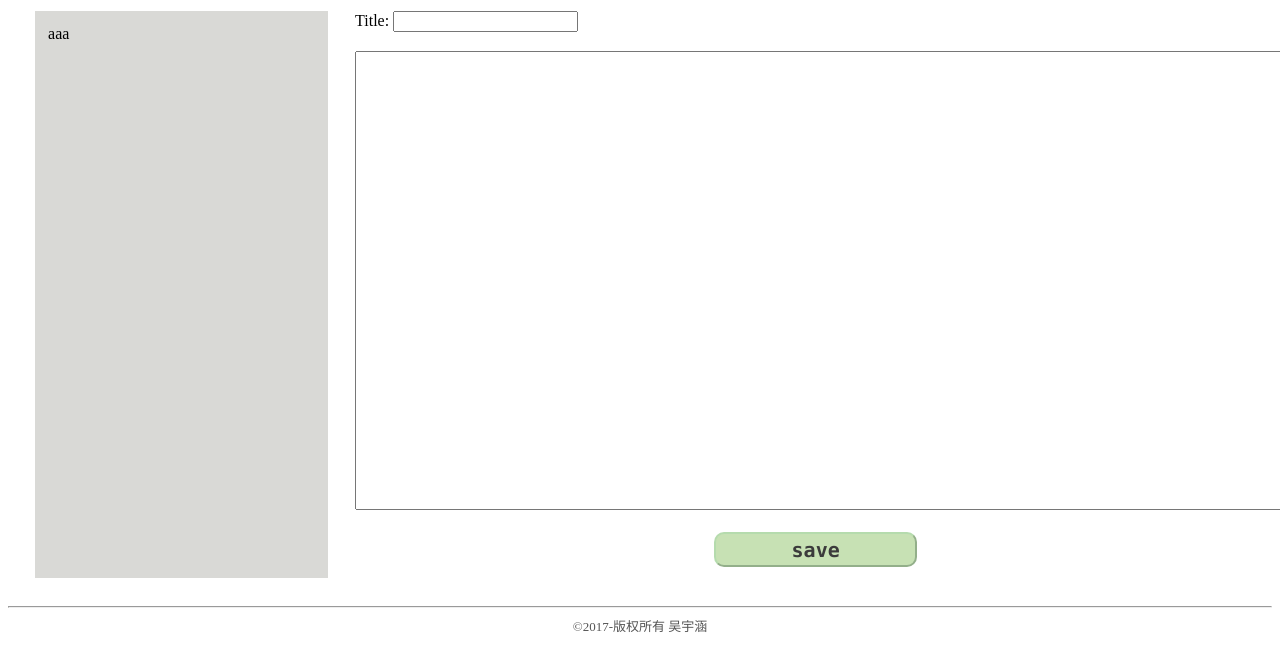
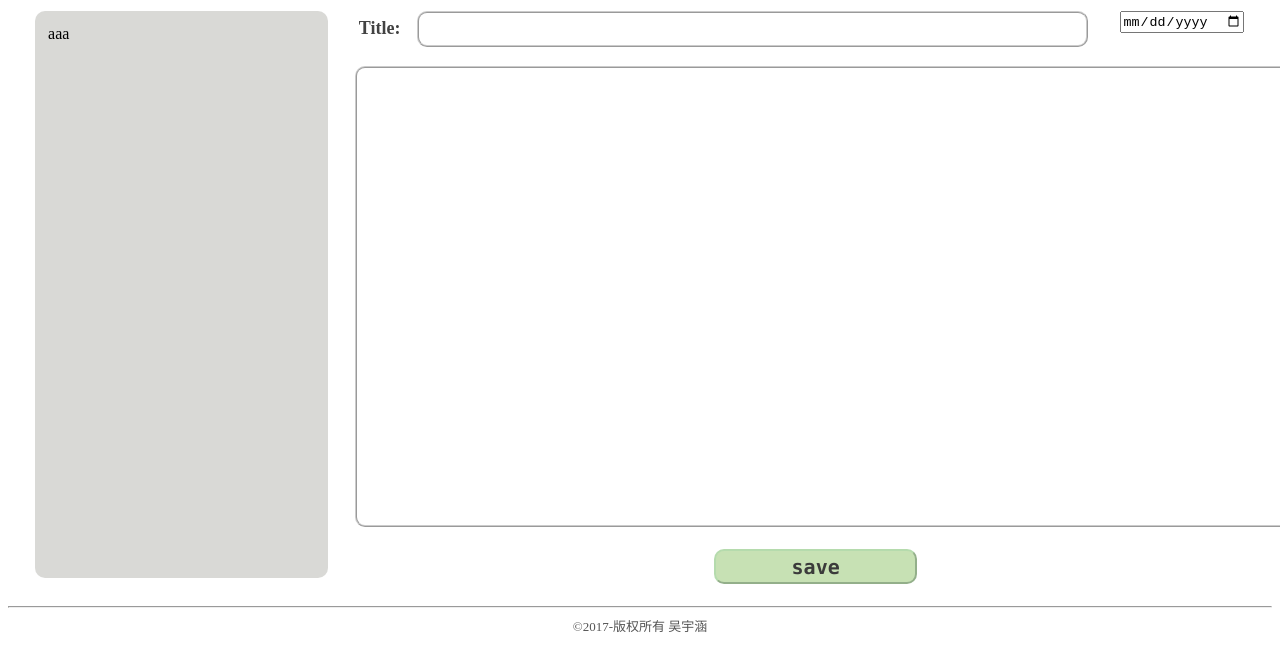
Before and after one commit to iriswuyuhan/MeNote, a website: page views/note.html in a window 1280 px wide. Shown: the part 112-782 px from the top of the page. Drawn offline with Linux system fonts and the light colour scheme.

Commit message:
note view

```diff
--- a/public/stylesheets/note.css
+++ b/public/stylesheets/note.css
@@ -16,6 +16,7 @@
     margin-top: 1%;
     margin-bottom: 1%;
     padding: 1%;
+    border-radius: 10px;
 
     overflow-y: scroll;
     background-color: rgba(172, 170, 164, 0.45);
@@ -29,7 +30,25 @@
 }
 
 #title {
+    width: 80%;
+
     margin-bottom: 2%;
+    margin-right: 3%;
+}
+
+#title_label {
+    color: rgba(43, 43, 43, 0.89);
+    font-size: large;
+    font-weight: 600;
+}
+
+#title_space {
+    width: 90%;
+    height: 30px;
+
+    border-radius: 10px;
+    border: ridge 2px rgba(166, 166, 166, 0.58);
+
 }
 
 #text {
@@ -38,6 +57,8 @@
 
     margin-bottom: 2%;
     padding: 2%;
+    border-radius: 10px;
+    border: ridge 2px rgba(166, 166, 166, 0.58);
 
     font-size: x-large;
 }
--- a/views/note.html
+++ b/views/note.html
@@ -20,15 +20,19 @@
         aaa
     </div>
 
-    <div id="content" class="note">
-        <div id="title">
+    <div id="content" class="note" align="center">
+        <div id="title" class="note">
             <label id="title_label">
                 Title:
             </label>
-            <input type="text" placeholder="">
+            &nbsp;&nbsp;
+            <input id="title_space" type="text" placeholder="">
+        </div>
+        <div id="datepicker" class="note">
+            <input type="date" name="date">
         </div>
         <textarea id="text"></textarea>
-        <div align="center">
+        <div>
             <button class="button" name="submit">save</button>
         </div>
     </div>
```
